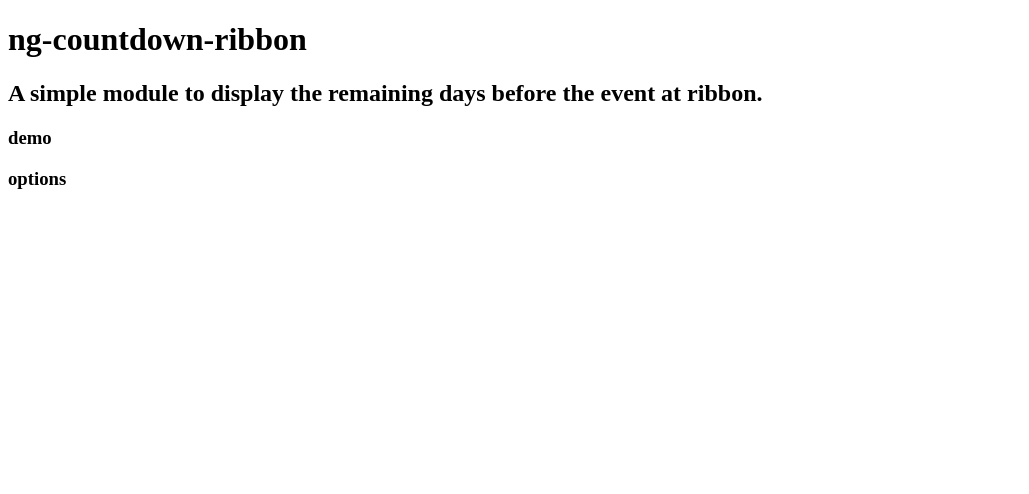
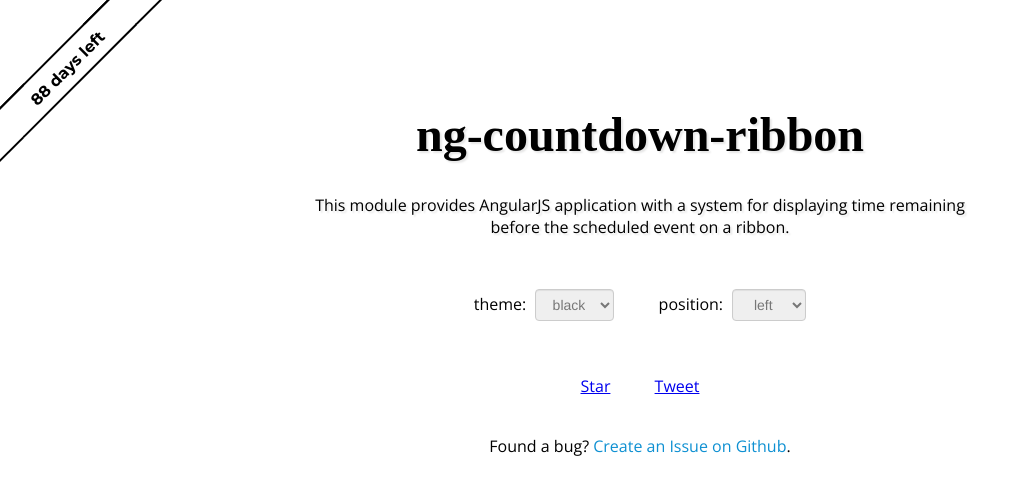
Before and after one commit to PavelDemyanenko/ng-countdown-ribbon, a website: page demo/index.html in a window 1280 px wide. Shown: the whole page, without its empty margins (0-1029 px from the left). Drawn offline with nearby package versions, Linux system fonts and the light colour scheme; a web font is replaced by a local one.

Commit message:
Introduce v0.1.0

```diff
--- a/demo/demo.css
+++ b/demo/demo.css
@@ -0,0 +1,68 @@
+html, body {
+  background: white;
+  color: black;
+  font-family: 'Open Sans', sans-serif;
+  margin: 0;
+}
+
+header {
+  margin: 0;
+  padding: 75px 0 35px;
+  text-align: center;
+  text-shadow: 2px 2px 2px rgba(10, 10, 10, 0.1);
+}
+
+h1 {
+  font-family: 'Source Serif Pro', serif;
+  font-size: 3em;
+}
+
+h2 {
+  font-size: 1em;
+  font-weight: 100;
+  max-width: 650px;
+  margin: 0 auto;
+}
+
+h3 {
+  cursor: default;
+  font-weight: 300;
+  text-align: center;
+  font-size: 1.3em;
+}
+
+p {
+  text-align: center;
+  max-width: 650px;
+  margin: 0 auto;
+}
+
+p a {
+  color: #0e90d2;
+  text-decoration: none;
+}
+
+ul {
+  list-style: none;
+  padding: 0;
+  text-align: center;
+}
+
+li {
+  margin: 0 20px;
+  display: inline-block;
+}
+
+select {
+  margin-left: 5px;
+  border-radius: 4px;
+  border: 1px solid rgb(204, 204, 204);
+  box-shadow: rgba(0, 0, 0, 0.07) 0 1px 1px 0 inset;
+  color: #777;
+  display: inline-block;
+  font-family: 'Helvetica Neue', Helvetica, Arial, sans-serif;
+  font-size: 14px;
+  padding: 6px 12px;
+  text-align: center;
+  max-width: 105px;
+}
--- a/demo/demo.js
+++ b/demo/demo.js
@@ -4,32 +4,28 @@ app.controller('MainCtrl', ['$scope', 'ngCountdownRibbon',
     function($scope, ngCountdownRibbon) {
         'use strict';
 
-        // Configuration options...
+        ngCountdownRibbon.set('2015-03-26', 'http://amzn.com/w/ZWFNUL8AGNLP');
 
-        $scope.theme = 'default';
+        $scope.theme = 'black';
+        $scope.themeOptions = ['black', 'blue'];
 
         $scope.position = 'left';
+        $scope.positionOptions = ['left', 'right'];
 
-        $scope.defaultType = 'default';
-
-        // Configuration actions...
-
-        $scope.setDefaultType = function() {
-            ngCountdownRibbon.config({
-                defaultType: $scope.defaultType
-            });
-        };
 
         $scope.setDefaultPosition = function() {
             ngCountdownRibbon.config({
                 position: $scope.position
             });
+            ngCountdownRibbon.set('2015-03-26', 'http://amzn.com/w/ZWFNUL8AGNLP');
         };
 
         $scope.setDefaultTheme = function() {
             ngCountdownRibbon.config({
                 theme: $scope.theme
             });
+            ngCountdownRibbon.set('2015-03-26', 'http://amzn.com/w/ZWFNUL8AGNLP');
         };
+
     }
 ]);
--- a/demo/index.html
+++ b/demo/index.html
@@ -5,9 +5,8 @@
     <meta charset="utf-8">
     <meta name="viewport" content="width=device-width, initial-scale=1, maximum-scale=1, user-scalable=no">
 
-    <title>ng-countdown-ribbon by xeLL</title>
+    <title>ng-countdown-ribbon by Pavel Demyanenko</title>
 
-    <link href="images/favicon.ico" rel="shortcut icon">
     <link href='http://fonts.googleapis.com/css?family=Source+Serif+Pro|Open+Sans' rel='stylesheet' type='text/css'>
 
     <!-- build:css demo.min.css -->
@@ -18,23 +17,34 @@
 </head>
 
 <body ng-controller="MainCtrl">
-<span class="ribbon"></span>
-<div class="header">
+    <header>
         <h1>ng-countdown-ribbon</h1>
-    <h2>A simple module to display the remaining days before the event at ribbon.</h2>
-</div>
+        <h2>This module provides AngularJS application with a system for displaying time remaining before the scheduled event on a ribbon.</h2>
+    </header>
 
     <div class="main">
-    <h3>demo</h3>
-
-    <h3>options</h3>
-
-    <div class="foot"></div>
-
+        <ul>
+            <li>
+                <label for="theme">theme:</label>
+                <select ng-model="theme" id="theme" ng-options="value for value in themeOptions" ng-change="setDefaultTheme()"></select>
+            </li>
+            <li>
+                <label for="position">position:</label>
+                <select ng-model="position" id="position" ng-options="value for value in positionOptions" ng-change="setDefaultPosition()"></select>
+            </li>
+        </ul>
+        <br>
+        <ul>
+            <li class="git-share"><a href="https://github.com/PavelDemyanenko/ng-countdown-ribbon" class="github-button" data-icon="octicon-star" data-count-href="/PavelDemyanenko/ng-countdown-ribbon/stargazers" data-count-api="/repos/PavelDemyanenko/ng-countdown-ribbon#stargazers_count">Star</a><script async defer id="github-bjs" src="https://buttons.github.io/buttons.js"></script></li>
+            <li class="twit-share"><a href="https://twitter.com/share" class="twitter-share-button" data-text="ng-countdown-ribbon: A simple module for displaying time remaining before the scheduled event on a ribbon in your AngularJS app." data-via="paveldemyanenko" data-hashtags="angularjs">Tweet</a><script>!function(d,s,id){var js,fjs=d.getElementsByTagName(s)[0],p=/^http:/.test(d.location)?'http':'https';if(!d.getElementById(id)){js=d.createElement(s);js.id=id;js.src=p+'://platform.twitter.com/widgets.js';fjs.parentNode.insertBefore(js,fjs);}}(document, 'script', 'twitter-wjs');</script></li>
+        </ul>
+        <br>
+        <p>Found a bug? <a href="https://github.com/PavelDemyanenko/ng-countdown-ribbon/issues">Create an Issue on Github</a>.</p>
+        <br>
     </div>
 
     <!-- build:js demo.min.js -->
-<script src="../app/bower_components/angular/angular.js"></script>
+    <script src="../bower_components/angular/angular.js"></script>
     <script src="../src/scripts/ng-countdown-ribbon.js"></script>
     <script src="demo.js"></script>
     <!-- /build -->
--- a/src/scripts/ng-countdown-ribbon.js
+++ b/src/scripts/ng-countdown-ribbon.js
@@ -1,7 +1,7 @@
 /**
  * @license ng-countdown-ribbon v0.1.0
  * http://paveldemyanenko.github.io/ng-countdown-ribbon
- * (c) 2014 MIT License, http://development.demyanenko.divshot.io
+ * (c) 2015 MIT License, paveldemyanenko.com
  */
 (function() {
     'use strict';
@@ -9,9 +9,10 @@
     /**
      * @description
      *
-     * This module provides any AngularJS application with a simple countdown robbin.
-     *
+     * This module provides AngularJS application with a system for displaying
+     * time remaining before the scheduled event on a ribbon.
      */
+
     var module = angular.module('ngCountdownRibbon', []);
 
     module.provider('ngCountdownRibbon', function() {
@@ -21,15 +22,41 @@
             function($document, $compile, $rootScope) {
 
                 var options = {
-                    theme: 'default',
-                    position: 'left',
-                    defaultType: ''
+                    theme: 'black',
+                    position: 'left'
+                };
+
+                var themes = {
+                    black: 'ribbon_black',
+                    blue: 'ribbon_blue'
+                };
+
+                var positions = {
+                    left: 'ribbon_left',
+                    right: 'ribbon_right'
                 };
 
                 var ribbonScope = $rootScope.$new();
-                var tpl = $compile('<span class="countdown-ribbon" ng-class="ngCountdownRibbon.ribbonClass">{{ ngCountdownRibbon.ribbonMessage }}</span>')(ribbonScope);
+
+                var tpl = $compile(
+                  '<a ng-href="{{ngCountdownRibbon.ribbonLink}}" class="ribbon-container" target="_blank">' +
+                  '<span class="ribbon" ng-class="ngCountdownRibbon.ribbonClass">' +
+                  '<span><ng-pluralize count="ngCountdownRibbon.ribbonDays" ' +
+                  'when="{\'0\': \'Event has come\', \'one\': \'1 day left\', \'other\': \'{} days left\'}"' +
+                  '</ng-pluralize></span></span></a>'
+                )(ribbonScope);
 
                 $document.find('body').append(tpl);
+
+                var setTheme = function(providedTheme) {
+                    var theme = providedTheme || options.theme;
+                    return themes[theme] || themes.black;
+                };
+
+                var setPosition = function(providedPosition) {
+                    var position = providedPosition || options.position;
+                    return positions[position] || positions.left;
+                };
 
                 var ribbonObject = {
 
@@ -38,58 +65,49 @@
                         angular.extend(options, params);
                     },
 
-                    set: function(message, type) {
+                    set: function(date, link, userOpt) {
 
-                        if (!message) {
+                        if (!date) {
                             return;
                         }
 
-                        var ribbonClass = setClass(options.defaultType, type) + ' ' +
-                            setTheme(options.theme) + ' ' +
-                            setPosition(options.position);
+                        var endDate = new Date(date.split('-').join('/'));
+
+                        var asUTC = function(date) {
+                            var result = new Date(date);
+                            result.setMinutes(result.getMinutes() - result.getTimezoneOffset());
+                            return result;
+                        };
+
+                        var daysBetween = function(startDate, endDate) {
+                            var millisecondsPerDay = 24 * 60 * 60 * 1000;
+                            return (asUTC(endDate) - asUTC(startDate)) / millisecondsPerDay;
+                        };
+
+                        var currentDate = new Date().getTime();
+
+                        var days = Math.round(daysBetween(currentDate, endDate));
+
+                        var userOpts = {};
+
+                        if (typeof userOpt === 'object') {
+                            userOpts = {
+                                theme: userOpt.theme || undefined,
+                                position: userOpt.position || undefined
+                            };
+                        } else {
+                            userOpts.type = userOpt;
+                        }
+
+                        var ribbonClass = setTheme(userOpts.theme) + ' ' + setPosition(userOpts.position);
 
                         ribbonScope.ngCountdownRibbon = {
+                            ribbonLink: link,
                             ribbonClass: ribbonClass,
-                            ribbonMessage: message
+                            ribbonDays: days
                         };
-
                     }
                 };
-
-                var setClass = function(defaultType, providedType) {
-
-                    var classes = {
-                        defaultClass: 'default',
-                        todayClass: 'today'
-                    };
-
-                    var type = (providedType || defaultType) + 'Class';
-
-                    return classes[type] || classes.defaultClass;
-                };
-
-                var setTheme = function(theme) {
-
-                    var themes = {
-                        default: 'black',
-                        red: 'red',
-                        blue: 'blue',
-                        green: 'green'
-                    };
-
-                    return themes[theme] || '';
-                };
-
-                var setPosition = function(position) {
-
-                    var positions = {
-                        left: 'left',
-                        right: 'right'
-                    };
-
-                    return positions[position] || positions.left;
-                };
-
                 return ribbonObject;
             }
         ];
--- a/src/styles/ng-countdown-ribbon.scss
+++ b/src/styles/ng-countdown-ribbon.scss
@@ -1,17 +1,56 @@
-$c-color: black;
+@import url(http://fonts.googleapis.com/css?family=Montserrat:700);
 
-.countdown-ribbon {
-    font-size: 12px;
-    position: absolute;
-    left: -20px;
-    top: 42px;
-    border-top: 2px solid $c-color;
-    border-bottom: 2px solid #000;
-    padding: 10px 5px;
+@mixin ribbon-color($color){
+    border-top: 2px solid $color;
+    border-bottom: 2px solid $color;
+    color: $color;
+    &::after {
+        border-color: $color;
+    }
+    &::before {
+        border-color: $color;
+    }
+    > a {
+        color: $color;
+    }
+}
+
+@mixin ribbon-position($position){
+    @if $position == left {
+        left: -13px;
+        right: auto;
         -moz-transform: rotate(-45deg);
         -ms-transform: rotate(-45deg);
         -webkit-transform: rotate(-45deg);
         transform: rotate(-45deg);
+
+    } @else if $position == right {
+        right: -13px;
+        left: auto;
+        -moz-transform: rotate(45deg);
+        -ms-transform: rotate(45deg);
+        -webkit-transform: rotate(45deg);
+        transform: rotate(45deg);
+    }
+}
+
+.ribbon-container {
+    overflow: hidden;
+    text-decoration: none;
+    > .ribbon {
+        font-family: 'Montserrat', sans-serif;
+        font-size: 16px;
+        color: black;
+        width: 150px;
+        line-height: 18px;
+        position: absolute;
+        height: 15px;
+        top: 48px;
+        border-top: 2px solid black;
+        border-bottom: 2px solid black;
+        padding: 10px 5px;
+        white-space: nowrap;
+        text-align: center;
         &::before {
             content: "";
             top: -2px;
@@ -19,9 +58,9 @@ $c-color: black;
             width: 35px;
             height: 100%;
             position: absolute;
-        border-color: #000;
+            border-color: black;
             border-style: solid;
-        border-width: 2px 0px 2px 2px;
+            border-width: 2px 0 2px 2px;
             -moz-transform: skewX(-45deg);
             -ms-transform: skewX(-45deg);
             -webkit-transform: skewX(-45deg);
@@ -34,15 +73,25 @@ $c-color: black;
             width: 35px;
             height: 100%;
             position: absolute;
-        border-color: #000;
+            border-color: black;
             border-style: solid;
-        border-width: 2px 2px 2px 0px;
-        -moz-transform: skewX(-45deg);
-        -ms-transform: skewX(-45deg);
-        -webkit-transform: skewX(-45deg);
-        transform: skewX(-45deg);
+            border-width: 2px 2px 2px 0;
+            -moz-transform: skewX(45deg);
+            -ms-transform: skewX(45deg);
+            -webkit-transform: skewX(45deg);
+            transform: skewX(45deg);
         }
-    &.red { $c-color: red; }
-    &.blue { $c-color: blue; }
-    &.green { $c-color: green; }
+        &.ribbon_blue {
+            @include ribbon-color(blue);
         }
+        &.ribbon_black {
+            @include ribbon-color(black);
+        }
+        &.ribbon_left {
+            @include ribbon-position(left);
+        }
+        &.ribbon_right {
+            @include ribbon-position(right);
+        }
+    }
+}
```
Also changed, not shown: Gruntfile.js (+4 -6 lines), bower.json (+18 -8 lines), package.json (+21 -15 lines), CHANGELOG.md (added), README.md, dist/ng-countdown-ribbon.min.css (added), dist/ng-countdown-ribbon.min.js (added), src/styles/ng-countdown-ribbon.css, 4 other files. Lines whose indentation alone changed are shown as unchanged.
